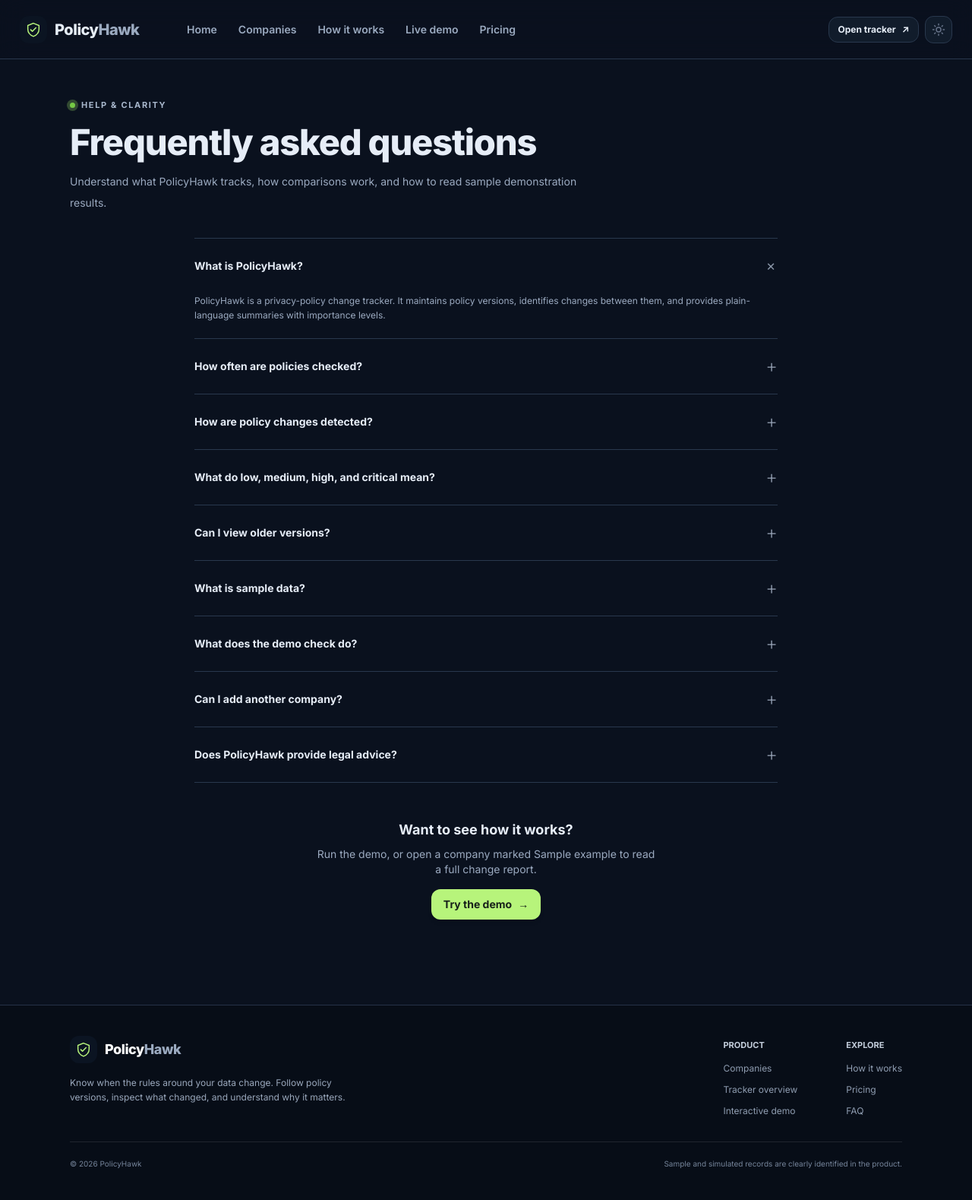
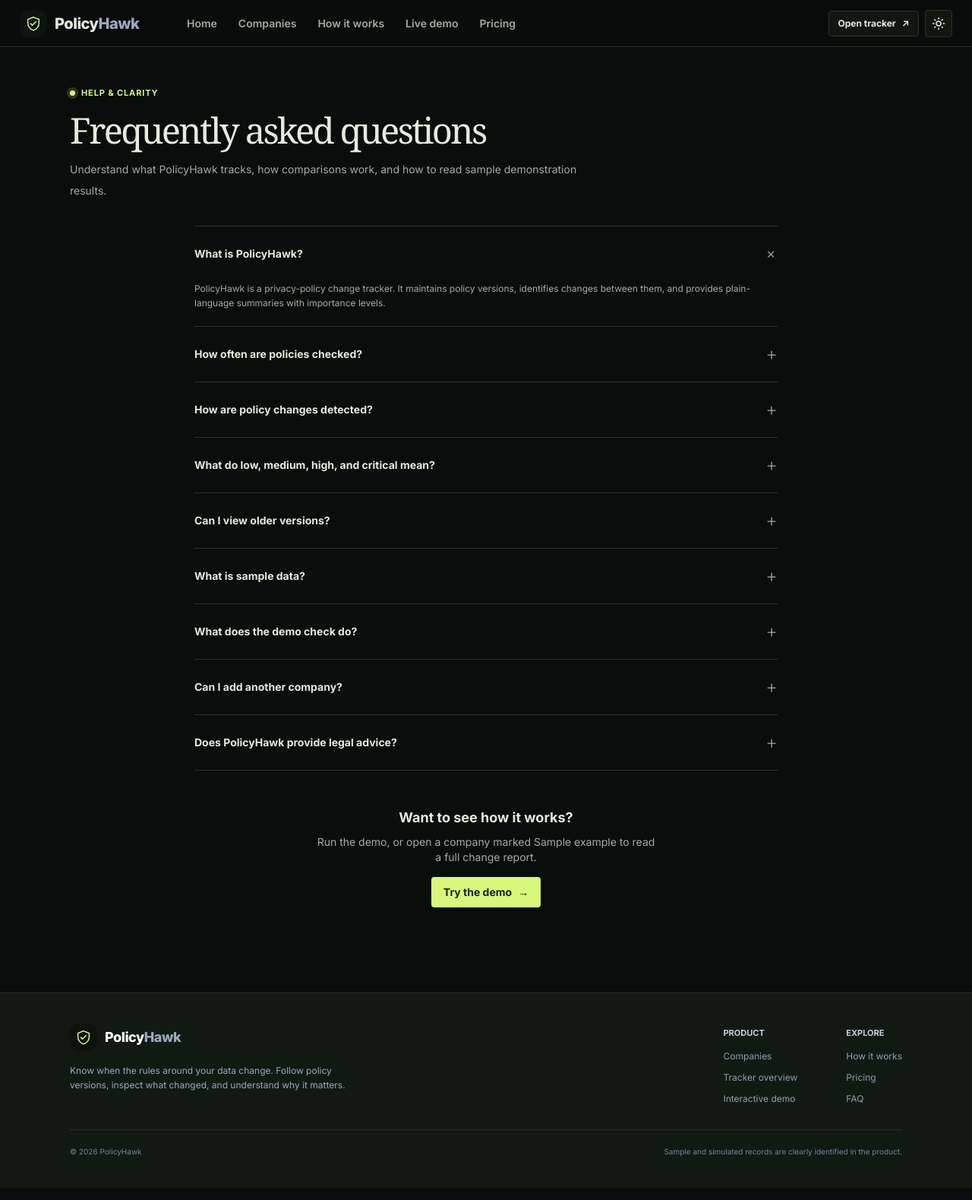
Before and after one commit to developerdeepak25/hackathon-2-deepak-frontend, a Next.js app: page /faq in a window 1280 px wide. Shown: the whole page at 76% size. Built offline with nearby package versions, Linux system fonts and the light colour scheme.

Commit message:
Refactor layout and styling components for consistency and improved design - Updated CSS variables for color palette, modified layout components to use new class names, and enhanced the HeroSection and SiteFooter for better visual integration.

```diff
--- a/src/app/globals.css
+++ b/src/app/globals.css
@@ -19,24 +19,24 @@
   --radius-lg: var(--radius);
 }
 
-/* PolicyHawk palette from the HTML prototype (light + dark). */
+/* PolicyHawk field-guide palette (light + dark). */
 :root {
-  --ph-ink: #172236;
-  --ph-muted: #697589;
-  --ph-line: #e4e9f0;
-  --ph-paper: #f6f8fb;
-  --ph-surface: #ffffff;
-  --ph-navy: #101a2c;
-  --ph-lime: #a6f36b;
-  --ph-lime-hover: #c7ff9e;
-  --ph-blue: #5269ef;
-  --ph-green: #19865d;
-  --ph-green-soft: #e6f7ee;
-  --ph-amber: #a66b13;
-  --ph-amber-soft: #fff3d7;
-  --ph-red: #ba4949;
-  --ph-red-soft: #ffeded;
-  --ph-radius: 22px;
+  --ph-ink: #1b251c;
+  --ph-muted: #687264;
+  --ph-line: #d9e0d3;
+  --ph-paper: #f2f2e8;
+  --ph-surface: #fffef8;
+  --ph-navy: #111a11;
+  --ph-lime: #496b30;
+  --ph-lime-hover: #365323;
+  --ph-blue: #496b30;
+  --ph-green: #26734c;
+  --ph-green-soft: #e4f0e2;
+  --ph-amber: #87651f;
+  --ph-amber-soft: #f4edda;
+  --ph-red: #a3453f;
+  --ph-red-soft: #f5e5e1;
+  --ph-radius: 6px;
   --background: var(--ph-paper);
   --foreground: var(--ph-ink);
   --card: var(--ph-surface);
@@ -52,21 +52,22 @@
 }
 
 .dark {
-  --ph-ink: #e6edf7;
-  --ph-muted: #9baac0;
-  --ph-line: #29384d;
-  --ph-paper: #0a111e;
-  --ph-surface: #111c2b;
-  --ph-navy: #0b1422;
-  --ph-lime: #b7f47b;
-  --ph-lime-hover: #d0ffa5;
-  --ph-blue: #9aa8ff;
-  --ph-green: #6ad6a2;
-  --ph-green-soft: #15372f;
-  --ph-amber: #f4c66d;
-  --ph-amber-soft: #3b301d;
-  --ph-red: #ff9292;
-  --ph-red-soft: #40242b;
+  color-scheme: dark;
+  --ph-ink: #e6e9de;
+  --ph-muted: #a3aca0;
+  --ph-line: #29332b;
+  --ph-paper: #090d0b;
+  --ph-surface: #111710;
+  --ph-navy: #0d130f;
+  --ph-lime: #d7f879;
+  --ph-lime-hover: #e5ff9b;
+  --ph-blue: #b4c78c;
+  --ph-green: #91d69b;
+  --ph-green-soft: #1c3322;
+  --ph-amber: #edcc77;
+  --ph-amber-soft: #392f1c;
+  --ph-red: #f19a87;
+  --ph-red-soft: #3b2420;
   --background: var(--ph-paper);
   --foreground: var(--ph-ink);
   --card: var(--ph-surface);
@@ -151,3 +152,233 @@
     transform: none;
   }
 }
+
+@layer base {
+  :focus-visible {
+    outline: 2px solid var(--ph-lime);
+    outline-offset: 3px;
+  }
+}
+
+.ph-topbar {
+  height: 62px;
+  background: color-mix(in srgb, var(--ph-paper) 94%, transparent);
+  border-color: var(--ph-line);
+}
+
+.ph-topbar nav a {
+  color: var(--ph-muted);
+  border-radius: 4px;
+}
+
+.ph-topbar nav a:hover,
+.ph-topbar nav a[aria-current="page"] {
+  background: color-mix(in srgb, var(--ph-lime) 12%, var(--ph-paper));
+  color: var(--ph-ink);
+}
+
+.ph-topbar button {
+  border-radius: 4px;
+  color: var(--ph-ink);
+}
+
+.ph-site-footer {
+  background: #111a11;
+  border-color: #29332b;
+}
+
+.ph-site-footer a:hover {
+  color: var(--ph-lime);
+}
+
+.ph-page-header h1,
+.ph-section h2 {
+  font-family: Georgia, "Times New Roman", serif;
+  font-weight: 400;
+  letter-spacing: -0.055em;
+}
+
+.ph-page-header .ph-eyebrow,
+.ph-section .ph-eyebrow {
+  color: var(--ph-lime);
+  font-family: var(--font-geist-mono), ui-monospace, monospace;
+  letter-spacing: 0.08em;
+}
+
+.ph-eyebrow-dot {
+  background: var(--ph-lime);
+  box-shadow: 0 0 0 4px color-mix(in srgb, var(--ph-lime) 17%, transparent);
+}
+
+.ph-card {
+  border-radius: var(--ph-radius);
+  border-color: var(--ph-line);
+  background: var(--ph-surface);
+  box-shadow: none;
+}
+
+.ph-link {
+  color: var(--ph-lime);
+}
+
+.ph-link:hover {
+  color: var(--ph-lime-hover);
+}
+
+.ph-field-guide-hero {
+  min-height: min(700px, calc(100vh - 62px));
+  padding-top: 56px;
+  background-color: #090d0b;
+  background-image:
+    linear-gradient(rgba(204, 224, 187, 0.045) 1px, transparent 1px),
+    linear-gradient(90deg, rgba(204, 224, 187, 0.045) 1px, transparent 1px);
+  background-size: 58px 58px;
+}
+
+.ph-field-guide-hero > div:first-child {
+  background: radial-gradient(circle, rgba(143, 175, 89, 0.12), transparent 68%);
+}
+
+.ph-field-guide-hero h1 {
+  max-width: 650px;
+  font-family: Georgia, "Times New Roman", serif;
+  font-size: clamp(52px, 6.7vw, 84px);
+  font-weight: 400;
+  letter-spacing: -0.065em;
+  line-height: 0.96;
+}
+
+.ph-field-guide-hero h1 span:last-child {
+  font-style: italic;
+}
+
+.ph-field-guide-hero .ph-eyebrow {
+  color: #b7c1ad;
+  font-family: var(--font-geist-mono), ui-monospace, monospace;
+  font-size: 10px;
+  letter-spacing: 0.08em;
+}
+
+.ph-hero-visual {
+  isolation: isolate;
+}
+
+.ph-hero-visual::before,
+.ph-hero-visual::after {
+  position: absolute;
+  z-index: -1;
+  content: "";
+  pointer-events: none;
+}
+
+.ph-hero-visual::before {
+  inset: 3% 2%;
+  border: 1px solid rgba(181, 203, 140, 0.2);
+  border-radius: 50%;
+  background:
+    radial-gradient(circle, transparent 0 22%, rgba(181, 203, 140, 0.18) 22.1% 22.3%, transparent 22.4% 44%, rgba(181, 203, 140, 0.12) 44.1% 44.3%, transparent 44.4%),
+    linear-gradient(transparent calc(50% - 0.5px), rgba(181, 203, 140, 0.12) 50%, transparent calc(50% + 0.5px)),
+    linear-gradient(90deg, transparent calc(50% - 0.5px), rgba(181, 203, 140, 0.12) 50%, transparent calc(50% + 0.5px));
+}
+
+.ph-hero-preview {
+  transform: none;
+  border-radius: 4px;
+  border-color: #354131;
+  background: #101710;
+  color: #e6e9de;
+  box-shadow: 0 24px 70px rgba(0, 0, 0, 0.35);
+}
+
+.ph-hero-preview .ph-hero-window-bar {
+  background: #141c15;
+  border-color: #29332b;
+}
+
+.ph-hero-preview .rounded-xl {
+  border-radius: 3px;
+  border-color: #303b2f;
+  background: #141c15;
+}
+
+.ph-hero-preview p {
+  color: #b7c1ad;
+}
+
+.ph-hero-preview .text-\[\#8a95a6\],
+.ph-hero-preview .text-\[\#6f7d90\] {
+  color: #829178;
+}
+
+.ph-hero-preview strong {
+  color: #f1f2e8;
+}
+
+.ph-field-guide-hero .bg-\[var\(--ph-lime\)\] {
+  border-radius: 3px;
+}
+
+.ph-section {
+  border-top: 1px solid color-mix(in srgb, var(--ph-line) 72%, transparent);
+}
+
+.dark .ph-section.bg-\[var\(--ph-navy\)\] {
+  border-color: #29332b;
+  background-color: #101710;
+}
+
+.dark .ph-section.bg-\[\#eef2f7\] {
+  background-color: #0f1510;
+}
+
+.ph-button {
+  border-radius: 4px;
+}
+
+input:not([type="checkbox"]),
+select,
+textarea {
+  border-radius: 4px !important;
+}
+
+@media (max-width: 767px) {
+  .ph-topbar {
+    height: 62px;
+  }
+
+  .ph-field-guide-hero {
+    min-height: 0;
+    padding-top: 44px;
+  }
+
+  .ph-field-guide-hero h1 {
+    font-size: clamp(48px, 12vw, 66px);
+  }
+
+  .ph-hero-visual::before {
+    inset: 0;
+  }
+}
+
+@media (max-width: 900px) {
+  .ph-topbar .ph-nav-mobile {
+    display: grid;
+  }
+}
+
+@media (min-width: 901px) {
+  .ph-topbar .ph-nav-mobile {
+    display: none;
+  }
+}
+
+@media (prefers-reduced-motion: reduce) {
+  *,
+  *::before,
+  *::after {
+    scroll-behavior: auto !important;
+    animation-duration: 0.01ms !important;
+    animation-iteration-count: 1 !important;
+    transition-duration: 0.01ms !important;
+  }
+}
--- a/src/app/layout.tsx
+++ b/src/app/layout.tsx
@@ -14,7 +14,7 @@
 };
 
 export const viewport = {
-  themeColor: "#0a111e",
+  themeColor: "#090d0b",
 };
 
 export default function RootLayout({
--- a/src/components/layout/site-footer.tsx
+++ b/src/components/layout/site-footer.tsx
@@ -7,7 +7,7 @@
 
 export function SiteFooter() {
   return (
-    <footer className="mt-auto border-t border-[#253247] bg-[#0d1728] px-4 py-10 text-white dark:bg-[#070d17]">
+    <footer className="ph-site-footer mt-auto border-t border-[#253247] bg-[#0d1728] px-4 py-10 text-white dark:bg-[#070d17]">
       <div className="ph-container">
         <div className="flex flex-col justify-between gap-10 pb-8 md:flex-row">
           <div className="max-w-sm">
--- a/src/components/layout/topbar.tsx
+++ b/src/components/layout/topbar.tsx
@@ -35,7 +35,7 @@
   const { mode, toggle } = useThemeToggle();
 
   return (
-    <header className="sticky top-0 z-50 flex h-[68px] items-center gap-3 border-b border-[var(--ph-line)] bg-[var(--ph-surface)]/90 px-4 backdrop-blur-lg md:h-[78px] md:gap-7 md:px-[max(26px,calc((100vw-1240px)/2))] dark:bg-[#0a111e]/90">
+    <header className="ph-topbar sticky top-0 z-50 flex h-[68px] items-center gap-3 border-b border-[var(--ph-line)] bg-[var(--ph-surface)]/90 px-4 backdrop-blur-lg md:h-[78px] md:gap-7 md:px-[max(26px,calc((100vw-1240px)/2))] dark:bg-[#0a111e]/90">
       <Link
         href="/"
         className="flex min-w-0 items-center gap-2.5 md:min-w-[180px]"
@@ -51,8 +51,8 @@
 
       <nav
         className={cn(
-          "flex flex-1 items-center gap-1 max-md:absolute max-md:top-[67px] max-md:left-0 max-md:right-0 max-md:flex-col max-md:items-stretch max-md:border-b max-md:border-[var(--ph-line)] max-md:bg-[var(--ph-surface)] max-md:p-4 max-md:shadow-lg dark:max-md:bg-[#0b1422]",
-          !open && "max-md:hidden",
+          "flex flex-1 items-center gap-1 max-[900px]:absolute max-[900px]:top-[61px] max-[900px]:left-0 max-[900px]:right-0 max-[900px]:flex-col max-[900px]:items-stretch max-[900px]:border-b max-[900px]:border-[var(--ph-line)] max-[900px]:bg-[var(--ph-surface)] max-[900px]:p-4 max-[900px]:shadow-lg dark:max-[900px]:bg-[#0b1422]",
+          !open && "max-[900px]:hidden",
         )}
         aria-label="Main navigation"
       >
@@ -61,6 +61,7 @@
             key={link.href}
             href={link.href}
             onClick={() => dispatch(setMobileNavOpen(false))}
+            aria-current={isActive(pathname, link.href) ? "page" : undefined}
             className={cn(
               "rounded-[11px] px-3 py-2.5 text-sm font-semibold text-[#68758a] transition hover:bg-[#f0f3f7] hover:text-[var(--ph-ink)] dark:text-[#9baac0] dark:hover:bg-[#1a273a] dark:hover:text-[#f0f4fa]",
               isActive(pathname, link.href) &&
@@ -93,7 +94,7 @@
         </button>
         <button
           type="button"
-          className="grid h-9 w-9 place-items-center rounded-[11px] border border-[var(--ph-line)] md:hidden"
+          className="ph-nav-mobile grid h-9 w-9 place-items-center rounded-[11px] border border-[var(--ph-line)] md:hidden"
           aria-label="Toggle navigation"
           onClick={() => dispatch(setMobileNavOpen(!open))}
         >
--- a/src/components/marketing/home-sections.tsx
+++ b/src/components/marketing/home-sections.tsx
@@ -12,7 +12,7 @@
 
 export function HeroSection() {
   return (
-    <section className="relative overflow-hidden bg-[var(--ph-navy)] py-14 text-white md:py-[70px]">
+    <section className="ph-field-guide-hero relative overflow-hidden bg-[var(--ph-navy)] py-14 text-white md:py-[70px]">
       <div className="pointer-events-none absolute -right-40 -top-56 h-[650px] w-[650px] rounded-full bg-[radial-gradient(circle,rgba(96,130,218,0.19),transparent_68%)]" />
       <div className="ph-container relative z-10 grid items-center gap-10 md:grid-cols-2 md:gap-12">
         <div>
@@ -52,9 +52,9 @@
             One place to inspect policy changes across 10 companies
           </p>
         </div>
-        <div className="relative mx-auto w-full max-w-lg rotate-1">
-          <div className="overflow-hidden rounded-[21px] border border-white/15 bg-[var(--ph-surface)] text-[var(--ph-ink)] shadow-2xl">
-            <div className="flex items-center gap-1.5 border-b border-[var(--ph-line)] bg-[#fcfdff] px-4 py-3 dark:bg-[#0e1725]">
+        <div className="ph-hero-visual relative mx-auto w-full max-w-lg rotate-1">
+          <div className="ph-hero-preview overflow-hidden rounded-[21px] border border-white/15 bg-[var(--ph-surface)] text-[var(--ph-ink)] shadow-2xl">
+            <div className="ph-hero-window-bar flex items-center gap-1.5 border-b border-[var(--ph-line)] bg-[#fcfdff] px-4 py-3 dark:bg-[#0e1725]">
               <i className="h-1.5 w-1.5 rounded-full bg-[#d2d9e2]" />
               <i className="h-1.5 w-1.5 rounded-full bg-[#d2d9e2]" />
               <i className="h-1.5 w-1.5 rounded-full bg-[#d2d9e2]" />
--- a/src/components/shared/page-header.tsx
+++ b/src/components/shared/page-header.tsx
@@ -18,7 +18,7 @@
   actions?: React.ReactNode;
 }) {
   return (
-    <div className="ph-section-tight pb-8 pt-10 md:pt-12">
+    <div className="ph-page-header ph-section-tight pb-8 pt-10 md:pt-12">
       <div className="ph-container">
         {breadcrumb && breadcrumb.length > 0 && (
           <nav
--- a/src/components/shared/ph-button.tsx
+++ b/src/components/shared/ph-button.tsx
@@ -34,7 +34,7 @@
     <Link
       href={href}
       className={cn(
-        "inline-flex items-center justify-center gap-2 rounded-xl font-bold whitespace-nowrap transition hover:-translate-y-px",
+        "ph-button inline-flex items-center justify-center gap-2 rounded-xl font-bold whitespace-nowrap transition hover:-translate-y-px",
         small ? "px-3 py-2 text-xs" : "px-4 py-2.5 text-sm",
         variants[variant],
         className,
```
